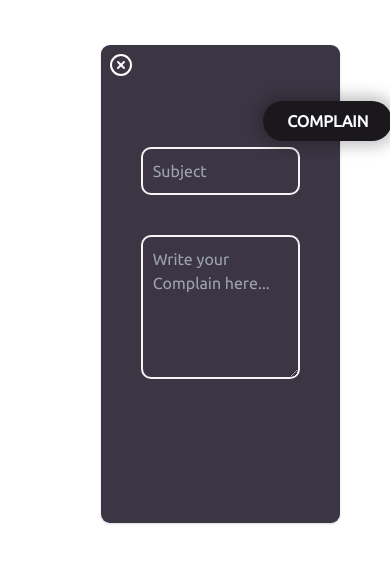
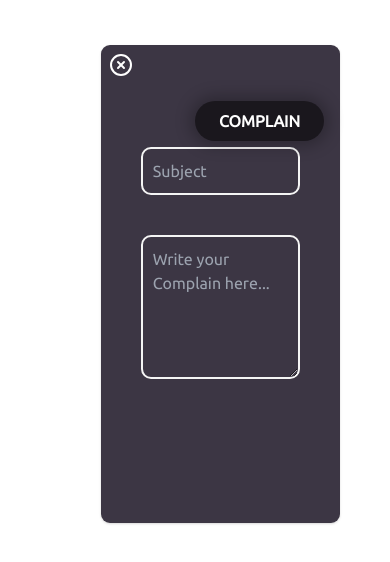
Before and after one commit to wonderw0man/mist_complain, a plain HTML site: page index.html in a window 390 px wide. Drawn offline with nearby package versions, Linux system fonts and the light colour scheme.

Commit message:
Update stylle.css

```diff
--- a/stylle.css
+++ b/stylle.css
@@ -11,6 +11,7 @@
     right: 12.94%;
     top: 5.31%;
     bottom: 38.07%;
+    height: auto;
     background: #3C3644;
     color: #fff;
     /* box-shadow: 0px 0px 50px 60px rgba(0, 0, 0, 0.5); */
@@ -54,3 +55,18 @@
 .btn-close:hover{
     background: #3C3644;
 }
+
+@media screen and (max-width: 637px) {
+.btn-complain{
+margin-bottom: 0px;
+margin-left: 60%;
+}
+
+}
+@media screen and (max-width: 500px) {
+    .btn-complain{
+    margin-bottom: 0px;
+    margin-left: 50%;
+    }
+
+}
```
